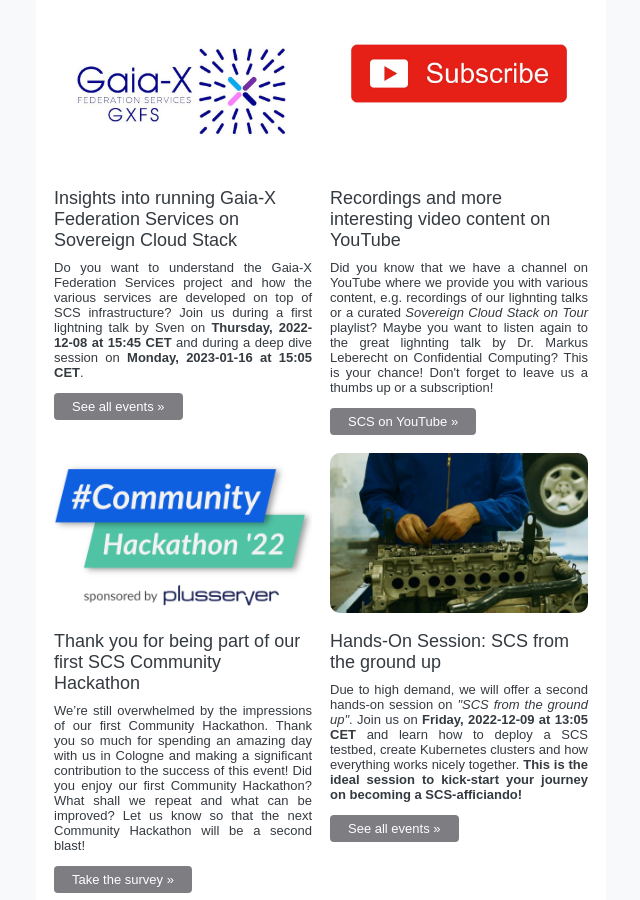
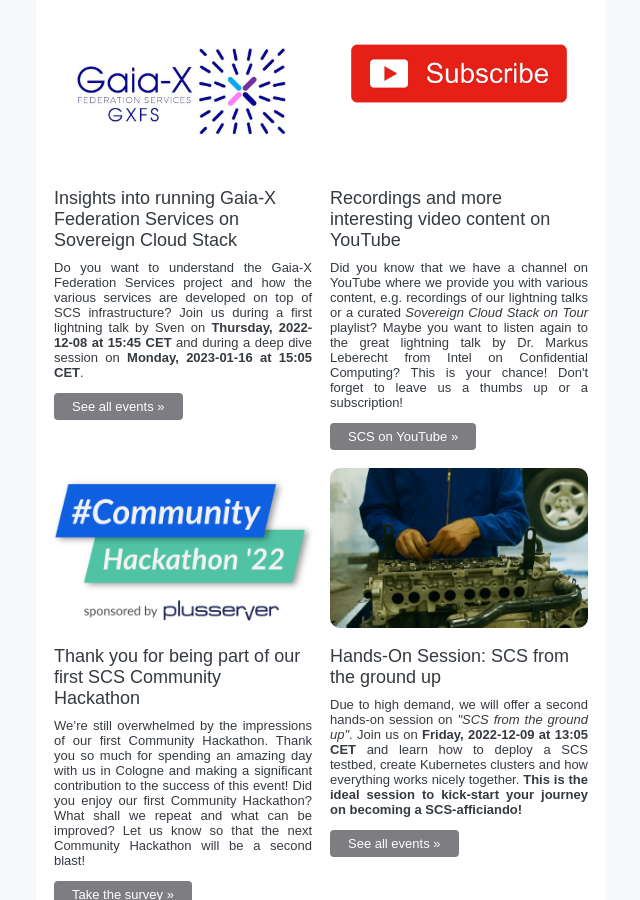
Before and after one commit to SovereignCloudStack/newsletter, a Jekyll site: the page built from _digest/24.md, in a window 1280 px wide and 900 px high, scrolled down 1074 px. Shown: the whole window, without its empty margins (319-959 px from the left). Built offline with Jekyll 4.4.1, drawn with Linux system fonts in a browser that asks for light colours; comment, search, counter and statistics services are not loaded; some of the changed lines change nothing that is shown; some of the changed text lies outside the part shown.

Commit message:
Word wrap and typo fixes
Signed-off-by: Eduard Itrich <eduard@itrich.net>

```diff
--- a/_digest/24.md
+++ b/_digest/24.md
@@ -3,30 +3,40 @@
 image: /assets/images/24/fosdem.png
 intro: |-
   Community,
-  <p>how are you doing? Are you already looking forward to Christmas season or totaly stressed out due to end-of-the-year rushes?</p>
-  <p>With this Community Digest, we'd like to give you a brief moment of joy and highlight some exciting events within our community!</p>
-  <p>But before we jump right in, a question for you: <b>What is your motivation to contribute to Open Source and when did you start?
-  What was your very first pull request?</b>. We're curious and would love to hear from you. Just reply to this mail and let us know. 🤗
+  <p>how are you doing? Are you already looking forward to Christmas season or
+  totally stressed out due to end-of-the-year rushes?</p>
+
+  <p>With this Community Digest, we'd like to give you a brief moment of joy and
+  highlight some exciting events within our community!</p>
+
+  <p>But before we jump right in, a question for you: <b>What is your motivation
+  to contribute to Open Source and when did you start? What was your very first
+  pull request?</b>. We're curious and would love to hear from you. Just reply to
+  this mail and let us know. 🤗
 highlight:
   title: "Call for Participation: Sovereign Cloud DevRoom at FOSDEM 2023"
   image: /assets/images/24/fosdem.png
   text : |-
-    <p>Join us during <a href="https://fosdem.org/2023/">FOSDEM 2023</a> on February 4th and 5th
-    in Brussels. Together with the <a href="https://www.operate-first.cloud/">Operate First</a>
-    community a <i>Sovereign Cloud</i> DevRoom is organized. The Sovereign Cloud DevRoom
-    is for discussing topics and issues of user privacy and sovereignty and the
-    intersection with the needs of infrastructure providers in the cloud computing
-    era. This is your chance to submit a proposal for a presentation, lightning talk
-    or BoF-Session for this DevRoom!</p>
+    <p>Join us during <a href="https://fosdem.org/2023/">FOSDEM 2023</a> on February 4th and 5th in Brussels.
+    Together with the <a href="https://www.operate-first.cloud/">Operate First</a> community a <i>Sovereign Cloud</i> DevRoom is organized.
+    The Sovereign Cloud DevRoom is for discussing topics and issues of user privacy
+    and sovereignty and the intersection with the needs of infrastructure providers
+    in the cloud computing era. This is your chance to submit a proposal for a
+    presentation, lightning talk or BoF-Session for this DevRoom!</p>
     <p>Possible topics of your proposal might be:</p>
     <ul>
-      <li>Can all operations be open, or may there be a need for a two+ tier openness (country specific laws or company secrets)?</li>
-      <li>How can privacy relevant data be anonymized instead of being deleted, without losing the useful information?</li>
-      <li>Open Operations is more than just sharing runbooks, how is knowledge shared and fostered best across organizations?<li>
-      <li>Interoperability, transparency, and independence are the go to goals, what can be accepted on our way until we are there?</li>
+      <li>Can all operations be open, or may there be a need for a two+ tier
+      openness (country specific laws or company secrets)?</li>
+      <li>How can privacy relevant data be anonymized instead of being deleted,
+      without losing the useful information?</li>
+      <li>Open Operations is more than just sharing runbooks, how is knowledge
+      shared and fostered best across organizations?<li>
+      <li>Interoperability, transparency, and independence are the go to goals,
+      what can be accepted on our way until we are there?</li>
       <li>Countering the risks of integrated platforms</li>
     </ul>
-    We are looking forward to this exciting conference and to discussing Open Operations and digital sovereignty with you!
+    We are looking forward to this exciting conference and to discussing Open
+    Operations and digital sovereignty with you!
   button:
     text: Read more
     link: https://fosdem.org/2023/schedule/track/sovereign_cloud/
@@ -45,10 +55,10 @@
     image: /assets/images/24/yt.jpg
     text: |-
       Did you know that we have a channel on YouTube where we provide you with
-      various content, e.g. recordings of our lighnting talks or a curated
+      various content, e.g. recordings of our lightning talks or a curated
       <i>Sovereign Cloud Stack on Tour</i> playlist? Maybe you want to listen again
-      to the great lighnting talk by Dr. Markus Leberecht on Confidential Computing?
-      This is your chance! Don't forget to leave us a thumbs up or a subscription!
+      to the great lightning talk by Dr. Markus Leberecht from Intel on Confidential
+      Computing? This is your chance! Don't forget to leave us a thumbs up or a subscription!
     button:
       text: SCS on YouTube
       link: https://www.youtube.com/@sovereigncloudstack
```
